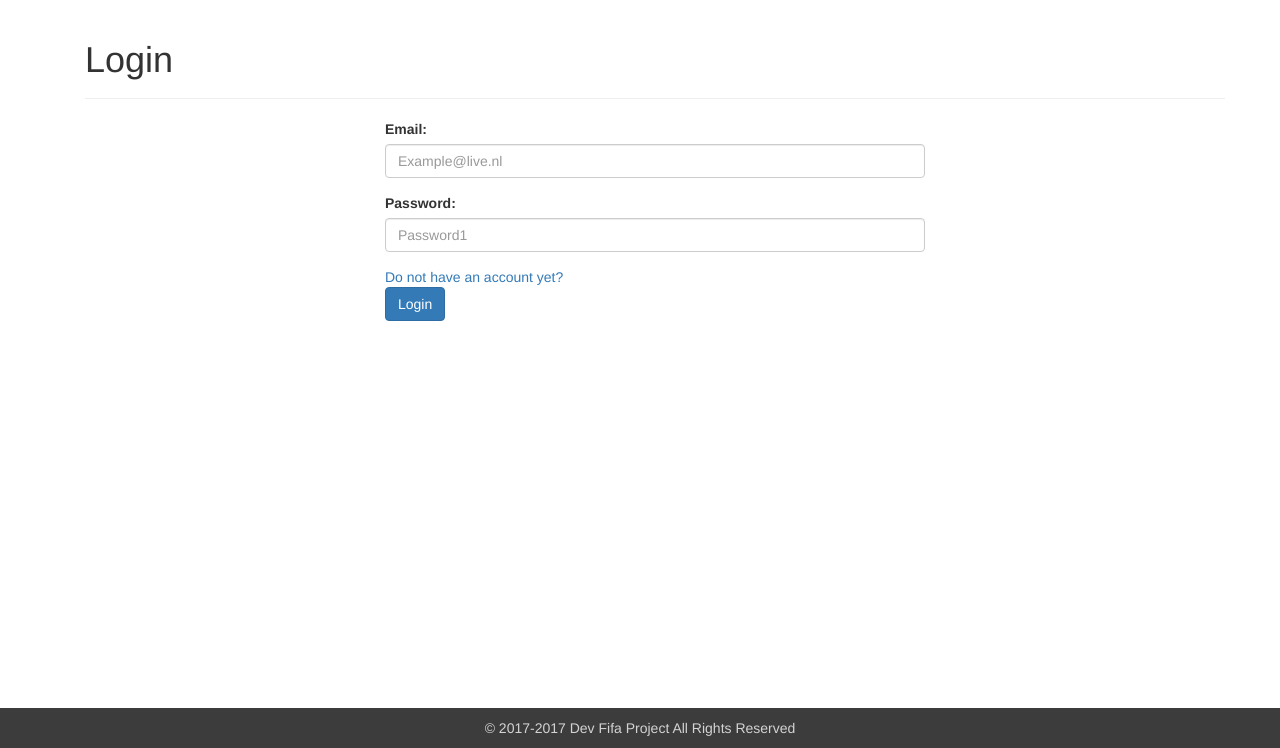
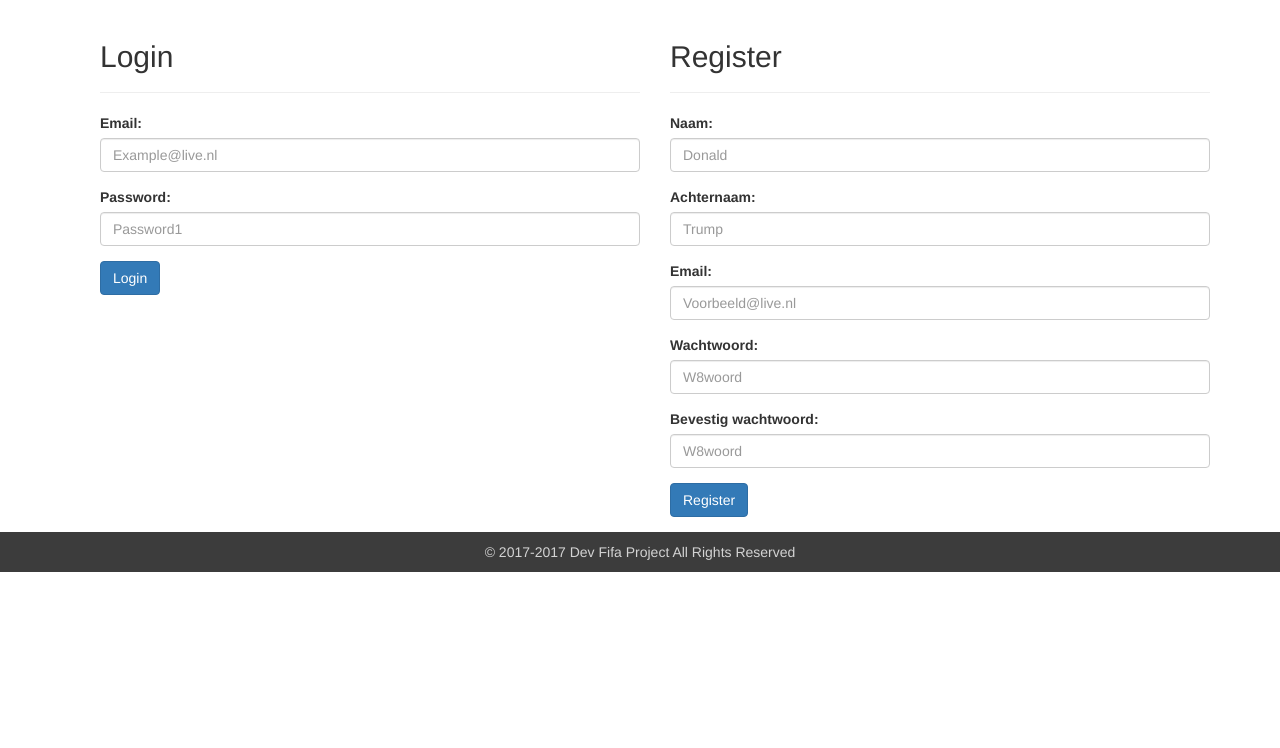
Before and after one commit to VerusLucian/Project_Fifa_Groep_15, a PHP site: page /login.php in a window 1280 px wide. Shown: the part 52-800 px from the top of the page. Run offline with PHP 8.4, Linux system fonts and the light colour scheme.

Commit message:
Alpha 1.11
-Bug Fix

```diff
--- a/website/php/TeamCollection.php
+++ b/website/php/TeamCollection.php
@@ -92,7 +92,7 @@ class TeamCollection
                     $arr_socre['win'] += 1;
                 } elseif ($match['score_team_a'] < $match['score_team_b']) {
                     $arr_socre['lose'] += 1;
-                } elseif ($match['score_team_a'] == $match['score_team_b']) {
+                } elseif ($match['score_team_a'] == $match['score_team_b'] && $match['score_team_a'] != NULL) {
                     $arr_socre['draw'] += 1;
                 }
             }
@@ -101,7 +101,7 @@ class TeamCollection
                     $arr_socre['win'] += 1;
                 }elseif ($match['score_team_b'] < $match['score_team_a']) {
                     $arr_socre['lose'] += 1;
-                } elseif ($match['score_team_b'] == $match['score_team_a']) {
+                } elseif ($match['score_team_b'] == $match['score_team_a'] && $match['score_team_b'] != NULL) {
                     $arr_socre['draw'] += 1;
                 }
             }
--- a/website/php/test.php
+++ b/website/php/test.php
@@ -8,5 +8,5 @@ $timeTabel = new Timetabel($db);
 $machs = new MatchCollection($db);
 $finaltabel = new FinalTabel($db);
 
-
+$machs->MakePoulMatchesByPoulId('1');
 ?>
--- a/website/public/login.php
+++ b/website/public/login.php
@@ -1,11 +1,16 @@
 <?php require(realpath(__DIR__) . '/templates/header.php');
 require '../php/init.php';
 ?>
+<?php
+if (isset($_GET['message'])) {
+    echo '<p>' . $_GET['message'] . '</p>';
+}
+?>
     <div class="container">
-        <div class="page-header">
-            <h1>Login</h1>
-        </div>
-        <form class="col-xs-6 col-xs-offset-3" action="../php/login_app.php">
+        <form class="col-xs-6" action="../php/login_app.php">
+            <div class="page-header">
+                <h2>Login</h2>
+            </div>
             <div class="form-group">
                 <label for="email">Email:</label>
                 <input type="email" name="email" id="email" class="form-control" placeholder="Example@live.nl" method="POST" required>
@@ -14,16 +19,38 @@ require '../php/init.php';
                 <label for="password">Password:</label>
                 <input type="password" name="password" id="password" class="form-control" placeholder="Password1" method="POST" required>
             </div>
-            <a href="register.php">Do not have an account yet?</a>
             <div class="form-group">
                 <input type="submit" value="Login" class="btn btn-primary">
             </div>
         </form>
 
-        <?php
-        if (isset($_GET['message'])) {
-            echo '<p>' . $_GET['message'] . '</p>';
-        }
-        ?>
+        <form class="col-xs-6" action="../php/register_app.php">
+            <div class="page-header">
+                <h2>Register</h2>
+            </div>
+            <div class="form-group">
+                <label for="name">Naam:</label>
+                <input type="text" name="name" id="name" class="form-control" placeholder="Donald" method="POST" required>
+            </div>
+            <div class="form-group">
+                <label for="lastname">Achternaam:</label>
+                <input type="text" name="lastname" id="lastname" class="form-control" placeholder="Trump" method="POST" required>
+            </div>
+            <div class="form-group">
+                <label for="email">Email:</label>
+                <input type="email" name="email" id="email" class="form-control" placeholder="Voorbeeld@live.nl" method="POST" required>
+            </div>
+            <div class="form-group">
+                <label for="password">Wachtwoord:</label>
+                <input type="password" name="password" id="password" class="form-control" placeholder="W8woord" pattern="(?=.*\d)(?=.*[a-z])(?=.*[A-Z]).{7,}" method="POST" required>
+            </div>
+            <div class="form-group">
+                <label for="passwordconfirm">Bevestig wachtwoord:</label>
+                <input type="password" name="passwordconfirm" id="passwordconfirm" class="form-control" placeholder="W8woord" pattern="(?=.*\d)(?=.*[a-z])(?=.*[A-Z]).{7,}" method="POST" required>
+            </div>
+            <div class="form-group">
+                <input type="submit" value="Register" class="btn btn-primary">
+            </div>
+        </form>
     </div>
 <?php require(realpath(__DIR__) . '/templates/footer.php'); ?>
--- a/website/public/templates/footer.php
+++ b/website/public/templates/footer.php
@@ -1,5 +1,5 @@
   </div>
-  <footer class="footer navbar-fixed-bottom">
+  <footer>
       <div class="container">
           <p>© 2017-2017 Dev Fifa Project All Rights Reserved</p>
       </div>
```
Also changed, not shown: website/public/register.php (deleted, +0 -38 lines), website/public/assets/css/main1.css (deleted).
